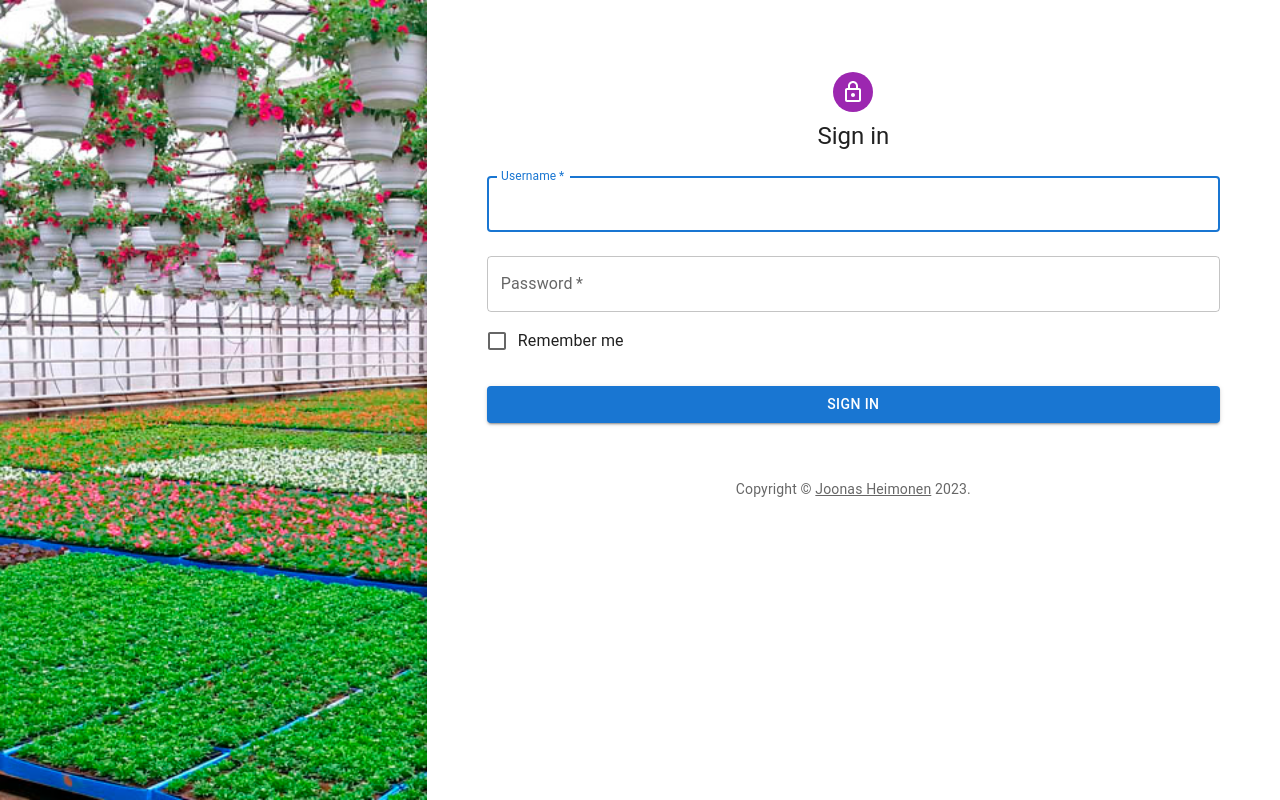
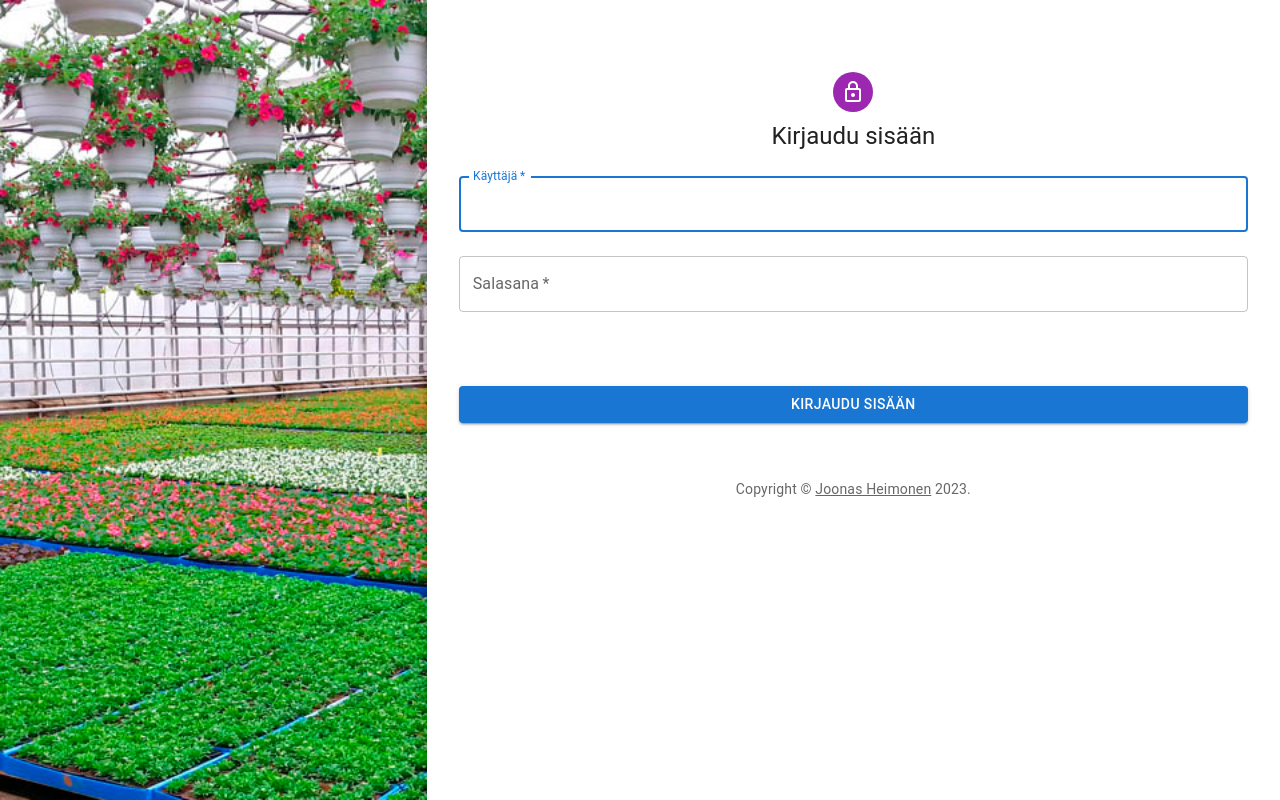
Before and after one commit to Heimot/Puutarha-App, a React (Create React App) app: page / in a window 1280 px wide. Built offline with nearby package versions, Linux system fonts and the light colour scheme; no server answers.

Commit message:
Changed some text in login page.

```diff
--- a/src/features/Login/Login.tsx
+++ b/src/features/Login/Login.tsx
@@ -71,7 +71,7 @@ const Login = () => {
                         <LockOutlinedIcon />
                     </Avatar>
                     <Typography component="h1" variant="h5">
-                        Sign in
+                        Kirjaudu sisään
                     </Typography>
                     <Box component="form" noValidate onSubmit={handleSubmit} sx={{ mt: 1 }}>
                         <TextField
@@ -79,7 +79,7 @@ const Login = () => {
                             required
                             fullWidth
                             id="email"
-                            label="Username"
+                            label="Käyttäjä"
                             name="email"
                             autoComplete="email"
                             autoFocus
@@ -89,13 +89,14 @@ const Login = () => {
                             required
                             fullWidth
                             name="password"
-                            label="Password"
+                            label="Salasana"
                             type="password"
                             id="password"
                             autoComplete="current-password"
                         />
                         <FormControlLabel
-                            control={<Checkbox value="remember" color="primary" />}
+                            sx={{ opacity: 0, cursor: 'default' }}
+                            control={<Checkbox sx={{ cursor: 'default' }} value="remember" color="primary" />}
                             label="Remember me"
                         />
                         <Button
@@ -104,7 +105,7 @@ const Login = () => {
                             variant="contained"
                             sx={{ mt: 3, mb: 2 }}
                         >
-                            Sign In
+                            Kirjaudu sisään
                         </Button>
                         <Copyright sx={{ mt: 5 }} />
                     </Box>
```
